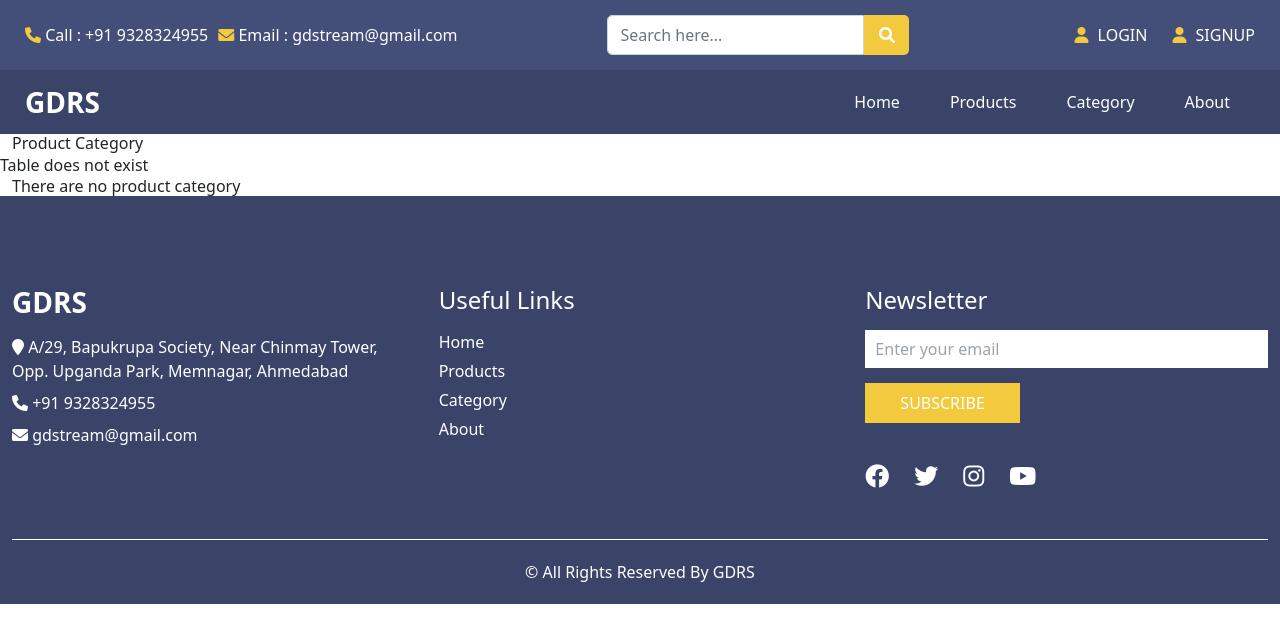
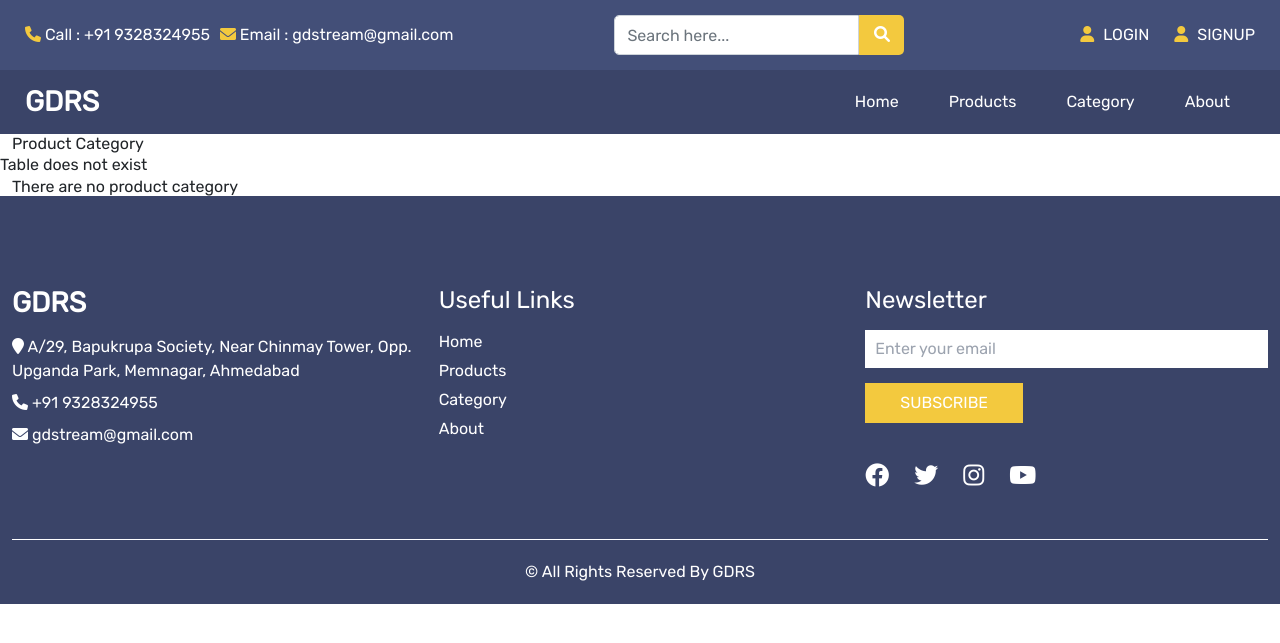
Before and after one commit to deepchhatralia/ecomm, a PHP site: page /ecomm/product/category/index.php in a window 1280 px wide. Shown: the top 643 px of the page. Run offline with PHP 8.4, Linux system fonts and the light colour scheme; data that the repository does not hold is empty; some libraries are stand-ins or nearby versions.

Commit message:
added navigation links

```diff
--- a/includee/navbar1.php
+++ b/includee/navbar1.php
@@ -1,5 +1,13 @@
 <head>
+    <link rel="preconnect" href="https://fonts.googleapis.com">
+    <link rel="preconnect" href="https://fonts.gstatic.com" crossorigin>
+    <link href="https://fonts.googleapis.com/css2?family=Rubik&display=swap" rel="stylesheet">
+
     <style>
+        body {
+            font-family: 'Rubik', sans-serif !important;
+        }
+
         .hero_area {
             position: relative;
             display: -webkit-box;
@@ -300,7 +308,7 @@
                     <div class="collapse navbar-collapse" id="navbarSupportedContent">
                         <ul class="navbar-nav ">
                             <li class="nav-item active">
-                                <a class="nav-link" href="http://localhost/ecomm/">Home <span class="sr-only">(current)</span></a>
+                                <a class="nav-link" href="http://localhost/ecomm/">Home</a>
                             </li>
                             <li class="nav-item">
                                 <a class="nav-link" href="http://localhost/ecomm/product">Products </a>
@@ -308,6 +316,15 @@
                             <li class="nav-item">
                                 <a class="nav-link" href="http://localhost/ecomm/product/category">Category</a>
                             </li>
+                            <?php
+                            if (isset($_SESSION['userlogin'])) {
+                            ?>
+                                <li class="nav-item">
+                                    <a class="nav-link" href="http://localhost/ecomm/orders/">Orders</a>
+                                </li>
+                            <?php
+                            }
+                            ?>
                             <li class="nav-item">
                                 <a class="nav-link" href="about.html"> About</a>
                             </li>
```
